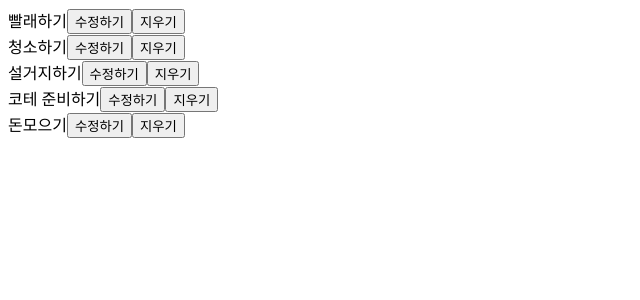
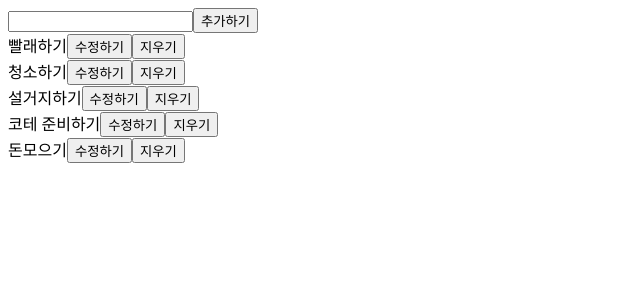
Before and after one commit to rarlala/toyProject-todo_list, a React (Create React App) app in the folder frontend/main/: page / in a window 1280 px wide. Shown: the top 300 px of the page, without its empty margins (0-640 px from the left). Built offline with nearby package versions, Linux system fonts and the light colour scheme.

Commit message:
Add crud function

```diff
--- a/frontend/main/src/App.js
+++ b/frontend/main/src/App.js
@@ -1,21 +1,48 @@
-import { Memo } from "./component/memo";
+import React from "react";
+import { TodoCreateForm } from "./component/TodoCreateForm";
+import { TodoList }  from "./component/TodoList";
 
-function App() {
-  return (
-    <div className="App">
-      {descriptions.map(
-        (description,index) => <Memo id={index} description={description}/>
-      )}
-    </div>
-  );
+class App extends React.Component {
+  constructor(props){
+    super(props);
+
+    this.state = {
+      todoList: [
+        {id: 1, text: "빨래하기"},
+        {id: 2, text: "청소하기"},
+        {id: 3, text: "설거지하기"},
+        {id: 4, text: "코테 준비하기"},
+        {id: 5, text: "돈모으기"}
+      ]
+    }
+  }
+
+  handleCreate = (data) => {
+    const { todoList } = this.state;
+    this.setState({
+      todoList: todoList.concat({
+        id: this.id++,
+        text: data
+      })
+    })
+  };
+
+  handleRemove = (id) => {
+    const { todoList } = this.state;
+    this.setState({
+      todoList: todoList.filter(todo => todo.id !== id)
+    })
+  };
+
+  render() {
+    const { todoList } = this.state;
+    return (
+      <div className="App">
+        <TodoCreateForm onCreate={this.handleCreate}/>
+        <TodoList data={todoList} onRemove={this.handleRemove}/>
+      </div>
+    );
+  }
 }
 
-const descriptions = [
-  "빨래하기",
-  "청소하기",
-  "설거지하기",
-  "코테 준비하기",
-  "돈모으기"
-]
-
 export default App;
--- /dev/null
+++ b/frontend/main/src/component/Todo.js
@@ -0,0 +1,55 @@
+import React from "react";
+
+export class Todo extends React.Component {
+  constructor(props) {
+    super(props);
+    this.state = {
+      text: "",
+      toggleChange: false,
+      isDeleted: false
+    };
+  }
+
+  componentDidMount(){
+    this.setState({ text: this.props.text })
+  }
+
+  handleUpdate = (event) => {
+    this.setState({
+      text: event.target.value,
+      toggleChange: true
+    });
+  }
+
+  handleConfirm = () => {
+    this.setState({ toggleChange: false })
+  }
+
+  handleRemove = () => {
+    const { id,onRemove } = this.props;
+    onRemove(id);
+  }
+
+  render() {
+    return (
+      <div>
+        {
+          this.state.toggleChange ?
+          <div>
+            <input
+              type="text"
+              defaultValue={this.state.text}
+              onChange={this.handleUpdate}
+            />
+            <button onClick={this.handleConfirm}> 저장 </button>
+          </div> :
+          <div>
+            <span>{this.state.text}</span>
+            <button onClick={this.handleUpdate}> 수정하기 </button>
+            <button onClick={this.handleRemove}> 지우기 </button>
+          </div>
+        }
+      </div>
+    );
+  }
+}
--- /dev/null
+++ b/frontend/main/src/component/TodoCreateForm.js
@@ -0,0 +1,31 @@
+import React from "react";
+
+export class TodoCreateForm extends React.Component {
+  constructor(props) {
+    super(props);
+    this.state = {
+      text: ""
+    };
+  }
+
+	handleChange = (event) => {
+		this.setState({ text: event.target.value })
+	}
+
+	handleCreate = () => {
+		const { onCreate } = this.props;
+		onCreate(this.state.text);
+	}
+
+  render() {
+    return (
+      <div>
+        <input
+          type="text"
+          onChange={this.handleChange}
+        />
+        <button onClick={this.handleCreate}> 추가하기 </button>
+      </div>
+    );
+  }
+}
--- /dev/null
+++ b/frontend/main/src/component/TodoList.js
@@ -0,0 +1,22 @@
+import React from "react";
+import { Todo } from "./Todo";
+
+export class TodoList extends React.Component {
+  constructor(props){
+  super(props);
+  }
+
+  render() {
+  const { data, onRemove } = this.props;
+
+  return (
+    <div>
+      {data.map(info => {
+        return (
+          <Todo id={info.id} text={info.text} onRemove={onRemove}/>
+        )
+      })}
+    </div>
+  )
+  }
+}
--- a/frontend/main/src/component/memo.js
+++ /dev/null
@@ -1,53 +0,0 @@
-import React from "react";
-
-export class Memo extends React.Component {
-  constructor(props) {
-    super(props);
-    this.state = {
-      description: "",
-      toggleChange: false,
-      isDeleted: false
-    };
-
-      this.handleChange = this.handleChange.bind(this);
-      this.handleRemove = this.handleRemove.bind(this);
-      this.handleChangeToggle = this.handleChangeToggle.bind(this);
-    }
-
-    handleChange = (event) => {
-      this.setState({ description: event.target.value })
-    }
-
-    handleChangeToggle = () => {
-      this.setState({ toggleChange: !this.state.toggleChange })
-    }
-
-    handleRemove = () => {}
-
-    componentDidMount(){
-      this.setState({ description: this.props.description })
-    }
-
-    render() {
-    return (
-      <div>
-        {
-          this.state.toggleChange ?
-          <div>
-            <input
-              type="text"
-              defaultValue={this.state.description}
-              onChange={this.handleChange}
-            />
-            <button onClick={this.handleChangeToggle}> 저장 </button>
-          </div> :
-          <div>
-            <span>{this.state.description}</span>
-            <button onClick={this.handleChangeToggle}> 수정하기 </button>
-            <button> 지우기 </button>
-          </div>
-        }
-      </div>
-    );
-    }
-}
```
